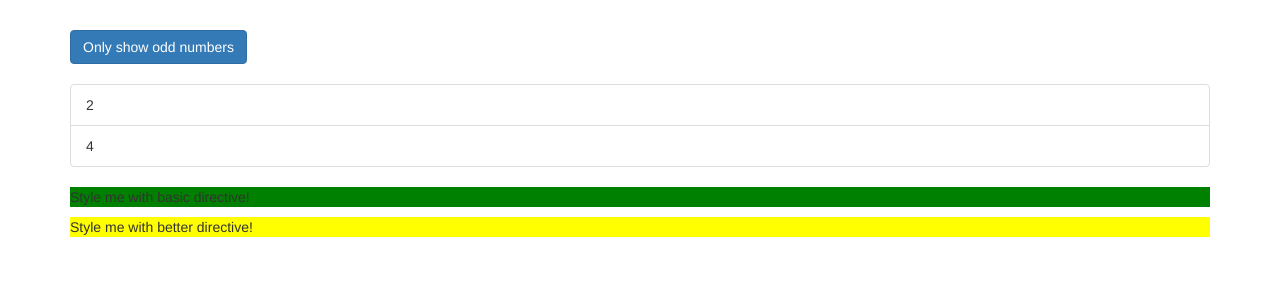
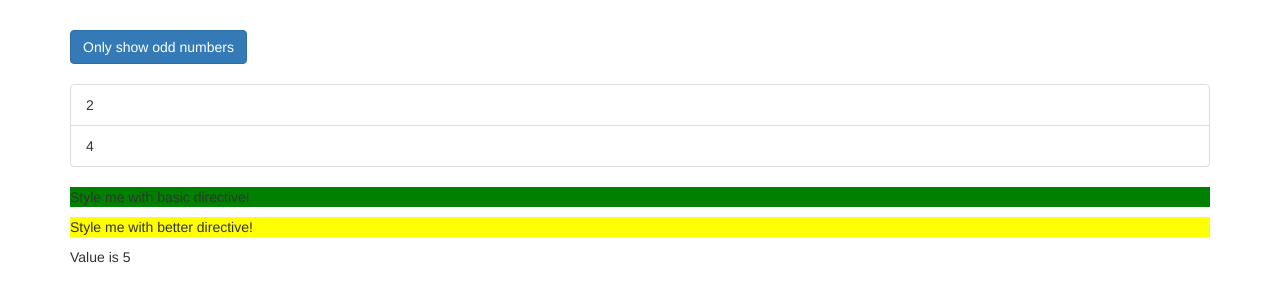
Before and after one commit to rafaelss84/tutorial-angular4-udemy-directives, an Angular app: page / in a window 1280 px wide. Shown: the top 302 px of the page. Built offline with nearby package versions, Linux system fonts and the light colour scheme.

Commit message:
Aula 92: Entendendo o ngSwitch

```diff
--- a/src/app/app.component.html
+++ b/src/app/app.component.html
@@ -49,6 +49,12 @@
       </ul>
       <p appBasicHighlight>Style me with basic directive!</p>
       <p [appBetterHighlight]="'red'" defaultColor="yellow">Style me with better directive!</p>
+      <div [ngSwitch]="value">
+        <p *ngSwitchCase="5">Value is 5</p>
+        <p *ngSwitchCase="10">Value is 10</p>
+        <p *ngSwitchCase="100">Value is 100</p>
+        <p *ngSwitchDefault>Value is Default</p>
+      </div>
     </div>
   </div>
 </div>
--- a/src/app/app.component.ts
+++ b/src/app/app.component.ts
@@ -10,4 +10,5 @@ export class AppComponent {
   oddNumbers = [1,3,5];
   evenNumbers = [2,4]
   onlyOdd = false;
+  value = 5;
 }
```
